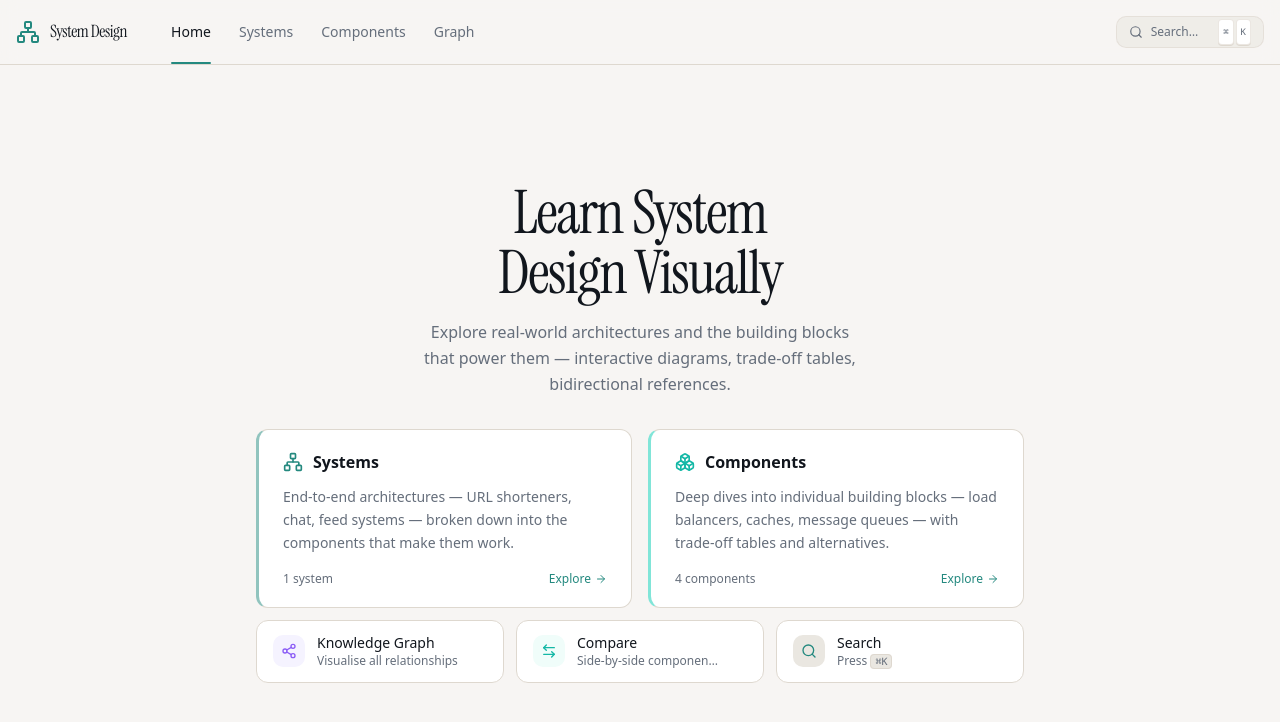
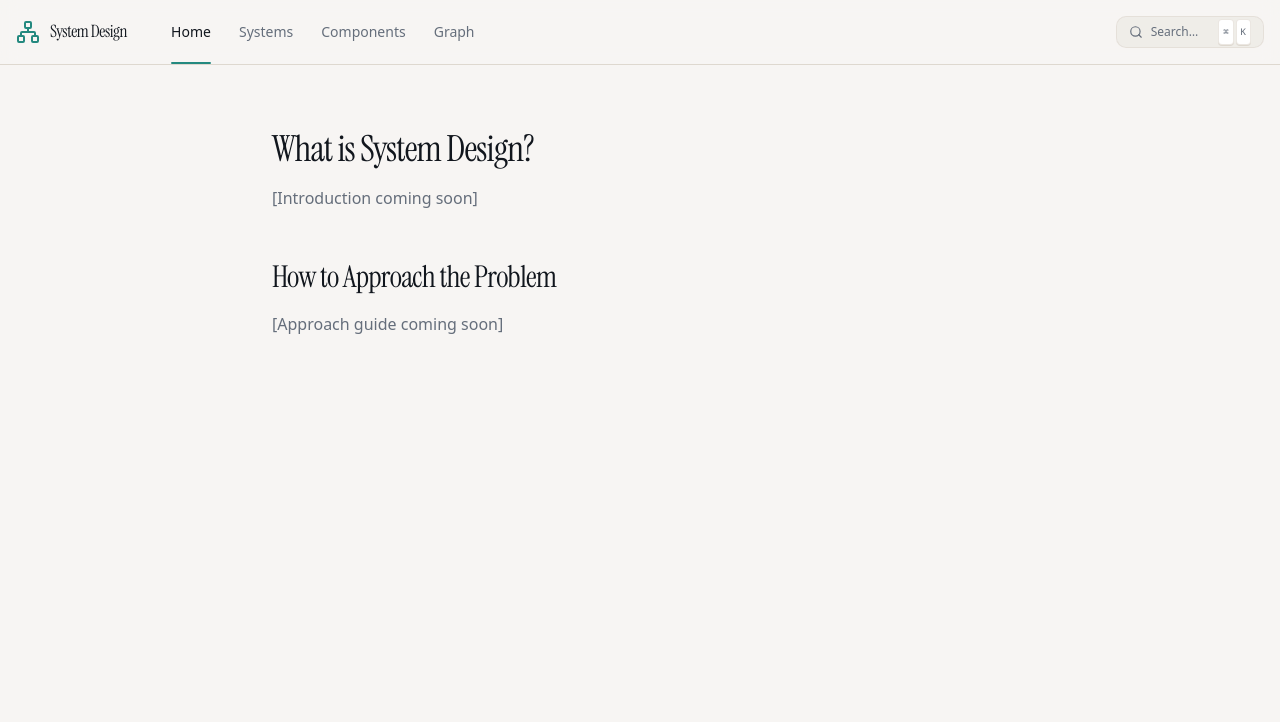
Before and after one commit to thatpratik/system-design, a Next.js app: page / in a window 1280 px wide. Shown: the top 722 px of the page. Built offline with nearby package versions, Linux system fonts and the light colour scheme.

Commit message:
feat: restructure Home component layout and add introductory sections for System Design

```diff
--- a/app/page.tsx
+++ b/app/page.tsx
@@ -1,169 +1,29 @@
-import Link from "next/link";
-import { ArrowRight, Boxes, Network, Share2, ArrowLeftRight, Search } from "lucide-react";
-import { getAllComponents, getAllSystems } from "@/lib/content";
+export default function Home() {
+  return (
+    <div className="container max-w-3xl py-16">
 
-export default function Home() {
-  const systemCount = getAllSystems().length;
-  const componentCount = getAllComponents().length;
+      {/* ── What is System Design? ──────────────────────────────── */}
+      <section className="mb-12">
+        <h1 className="font-display text-3xl sm:text-4xl tracking-tight mb-4 text-foreground">
+          What is System Design?
+        </h1>
+        {/* TODO: add introductory text */}
+        <p className="text-muted-foreground text-base leading-relaxed">
+          [Introduction coming soon]
+        </p>
+      </section>
 
-  return (
-    <div className="container flex flex-col justify-center h-[calc(100vh-4rem)] py-6">
-
-      {/* ── Hero ─────────────────────────────────────────────────── */}
-      <div
-        className="mx-auto max-w-2xl w-full text-center mb-8 animate-fade-in-up"
-        style={{ animationDelay: "0ms" }}
-      >
-        <h1 className="font-display text-4xl sm:text-5xl md:text-6xl tracking-tight mb-4 text-foreground">
-          Learn System
-          <br className="hidden sm:block" />
-          Design Visually
-        </h1>
-        <p className="text-base text-muted-foreground leading-relaxed max-w-md mx-auto">
-          Explore real-world architectures and the building blocks that power them —
-          interactive diagrams, trade-off tables, bidirectional references.
+      {/* ── How to Approach the Problem ─────────────────────────── */}
+      <section>
+        <h2 className="font-display text-2xl sm:text-3xl tracking-tight mb-4 text-foreground">
+          How to Approach the Problem
+        </h2>
+        {/* TODO: add approach text */}
+        <p className="text-muted-foreground text-base leading-relaxed">
+          [Approach guide coming soon]
         </p>
-      </div>
-
-      {/* ── Primary section cards ─────────────────────────────────── */}
-      <div
-        className="mx-auto max-w-3xl w-full grid gap-4 sm:grid-cols-2 mb-3 animate-fade-in-up"
-        style={{ animationDelay: "120ms" }}
-      >
-        <SectionCard
-          icon={<Network className="h-5 w-5" />}
-          iconClass="text-primary"
-          borderClass="border-l-primary/50"
-          title="Systems"
-          description="End-to-end architectures — URL shorteners, chat, feed systems — broken down into the components that make them work."
-          count={systemCount}
-          label="system"
-          href="/systems"
-        />
-        <SectionCard
-          icon={<Boxes className="h-5 w-5" />}
-          iconClass="text-teal-500"
-          borderClass="border-l-teal-400/60"
-          title="Components"
-          description="Deep dives into individual building blocks — load balancers, caches, message queues — with trade-off tables and alternatives."
-          count={componentCount}
-          label="component"
-          href="/components"
-        />
-      </div>
-
-      {/* ── Feature discovery strip ───────────────────────────────── */}
-      <div
-        className="mx-auto max-w-3xl w-full grid gap-3 sm:grid-cols-3 animate-fade-in-up"
-        style={{ animationDelay: "230ms" }}
-      >
-        <FeatureTile
-          href="/graph"
-          icon={<Share2 className="h-4 w-4" />}
-          iconBg="bg-violet-50 dark:bg-violet-950/40"
-          iconColor="text-violet-500"
-          title="Knowledge Graph"
-          description="Visualise all relationships"
-        />
-        <FeatureTile
-          href="/components/compare"
-          icon={<ArrowLeftRight className="h-4 w-4" />}
-          iconBg="bg-teal-50 dark:bg-teal-950/40"
-          iconColor="text-teal-500"
-          title="Compare"
-          description="Side-by-side component diff"
-        />
-        <div className="flex items-center gap-3 rounded-xl border bg-card px-4 py-3">
-          <div className="h-8 w-8 rounded-lg bg-secondary flex items-center justify-center shrink-0">
-            <Search className="h-4 w-4 text-primary" />
-          </div>
-          <div className="min-w-0">
-            <p className="text-sm font-medium">Search</p>
-            <p className="text-xs text-muted-foreground">
-              Press{" "}
-              <kbd className="rounded border bg-muted px-1 py-px text-[10px] font-mono">
-                ⌘K
-              </kbd>
-            </p>
-          </div>
-        </div>
-      </div>
+      </section>
 
     </div>
   );
 }
-
-function SectionCard({
-  icon,
-  iconClass,
-  borderClass,
-  title,
-  description,
-  count,
-  label,
-  href,
-}: {
-  icon: React.ReactNode;
-  iconClass: string;
-  borderClass: string;
-  title: string;
-  description: string;
-  count: number;
-  label: string;
-  href: string;
-}) {
-  return (
-    <Link
-      href={href}
-      className={`group flex flex-col rounded-xl border-l-[3px] border bg-card px-6 py-5 hover:shadow-[0_8px_30px_rgba(0,0,0,0.07)] hover:-translate-y-0.5 transition-all duration-200 ${borderClass}`}
-    >
-      <div className="flex items-center gap-2.5 mb-3">
-        <span className={iconClass}>{icon}</span>
-        <h2 className="text-base font-semibold">{title}</h2>
-      </div>
-      <p className="text-sm text-muted-foreground leading-relaxed mb-4 flex-1">
-        {description}
-      </p>
-      <div className="flex items-center justify-between text-sm">
-        <span className="text-muted-foreground text-xs">
-          {count} {count === 1 ? label : `${label}s`}
-        </span>
-        <span className="flex items-center gap-1 text-xs font-medium text-primary group-hover:gap-1.5 transition-all">
-          Explore <ArrowRight className="h-3 w-3" />
-        </span>
-      </div>
-    </Link>
-  );
-}
-
-function FeatureTile({
-  href,
-  icon,
-  iconBg,
-  iconColor,
-  title,
-  description,
-}: {
-  href: string;
-  icon: React.ReactNode;
-  iconBg: string;
-  iconColor: string;
-  title: string;
-  description: string;
-}) {
-  return (
-    <Link
-      href={href}
-      className="group flex items-center gap-3 rounded-xl border bg-card px-4 py-3 hover:shadow-sm hover:border-primary/30 transition-all duration-150"
-    >
-      <div className={`h-8 w-8 rounded-lg flex items-center justify-center shrink-0 ${iconBg}`}>
-        <span className={iconColor}>{icon}</span>
-      </div>
-      <div className="min-w-0 flex-1">
-        <p className="text-sm font-medium">{title}</p>
-        <p className="text-xs text-muted-foreground truncate">{description}</p>
-      </div>
-      <ArrowRight className="h-3.5 w-3.5 text-muted-foreground shrink-0 opacity-0 group-hover:opacity-100 transition-opacity" />
-    </Link>
-  );
-}
```
